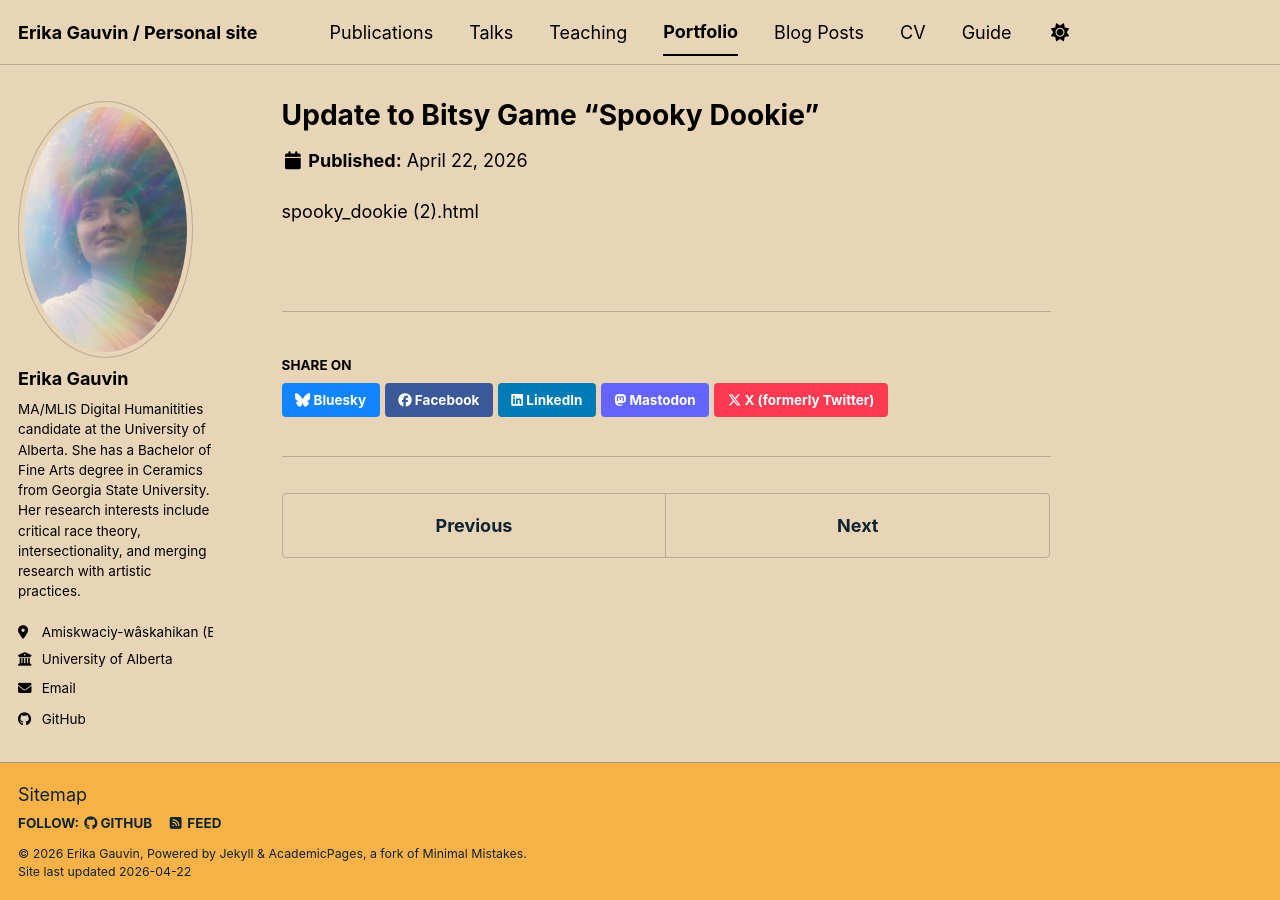
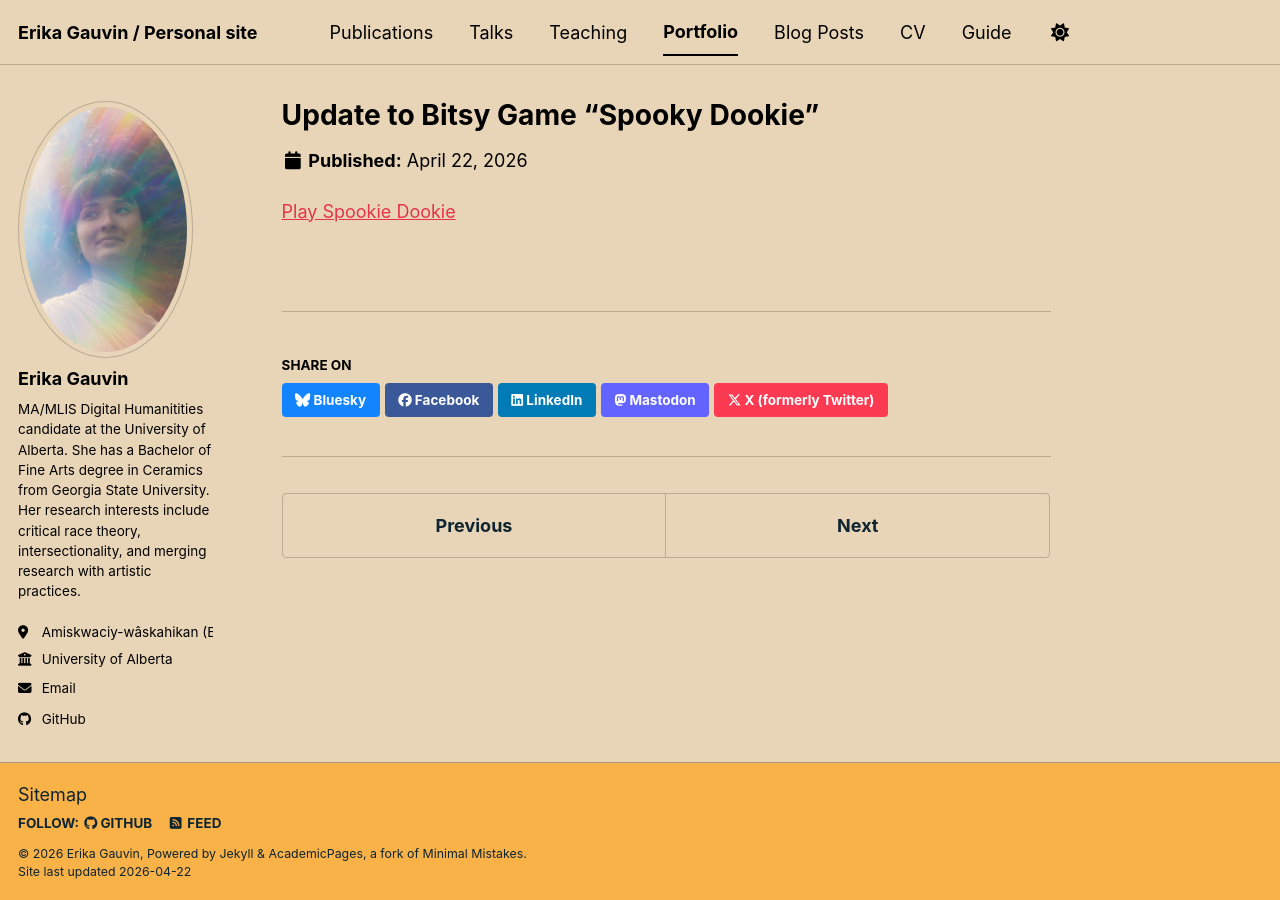
Before and after one commit to ecgauvin/about, a Jekyll site: the page built from _portfolio/portfolio-4.md, in a window 1280 px wide. Built offline with Jekyll 4.4.1, drawn with Linux system fonts in a browser that asks for light colours; a script bundle is joined from its source files by our own code; library files that are not in the unit come from our copies.

Commit message:
Update portfolio-4.md

```diff
--- a/_portfolio/portfolio-4.md
+++ b/_portfolio/portfolio-4.md
@@ -4,4 +4,4 @@ excerpt: I updated my Bitsy game "Spookie Dookie" slightly with a more elaborate
 collection: portfolio
 
 ---
-spooky_dookie (2).html
+[Play Spookie Dookie](../../files/spooky_dookie (2).html)
```
